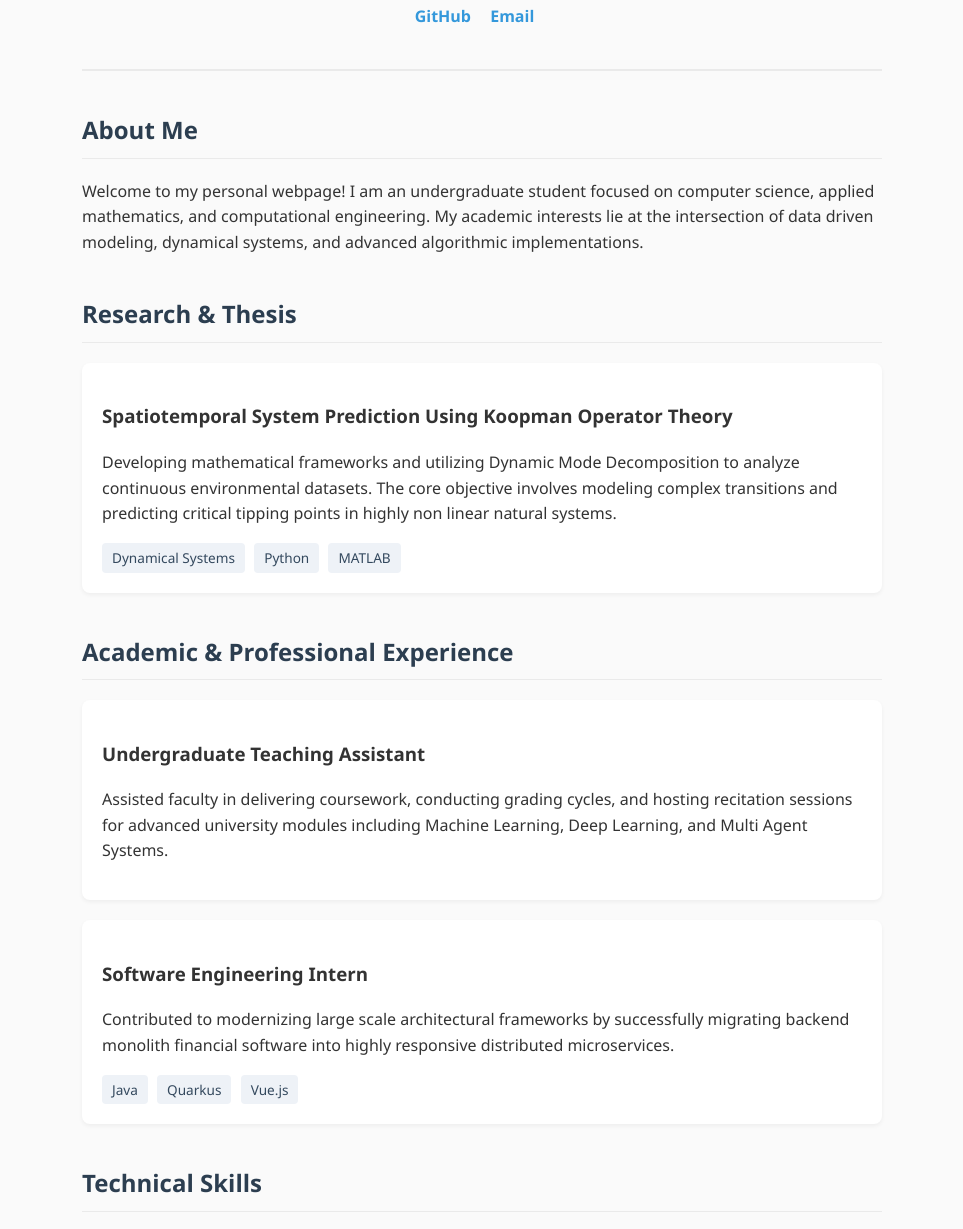
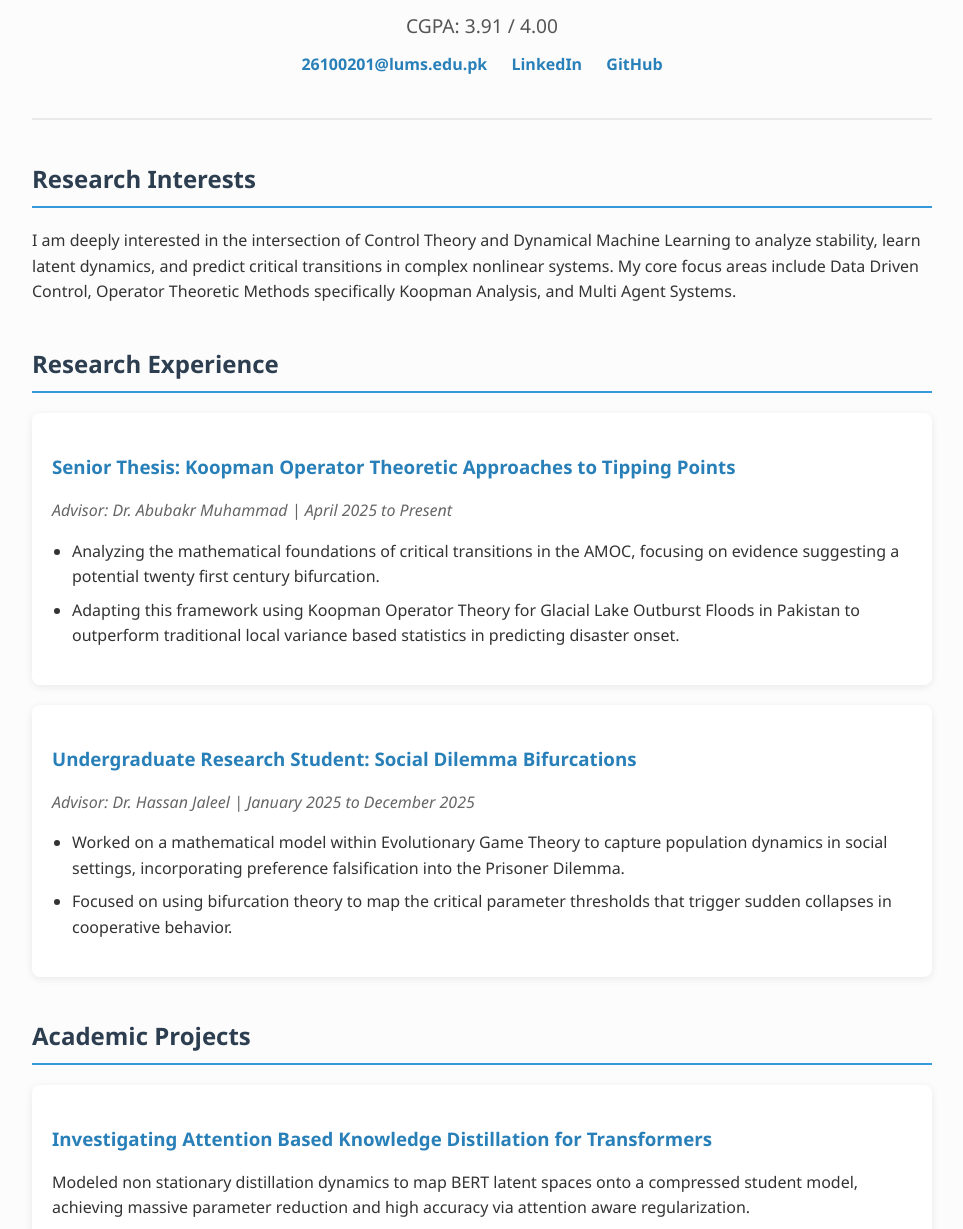
Before and after one commit to alianserj/alianserj.github.io, a plain HTML site: page index.html in a window 1280 px wide. Shown: the part 181-1410 px from the top of the page, without its empty margins (158-1121 px from the left). Drawn offline with Linux system fonts and the light colour scheme.

Commit message:
Revise index.html with new content and styling. cv usedd
Updated the title and improved styling for better layout and readability. Added new sections for research experience, academic projects, teaching experience, and awards.

```diff
--- a/index.html
+++ b/index.html
@@ -3,135 +3,191 @@
 <head>
     <meta charset="UTF-8">
     <meta name="viewport" content="width=device-width, initial-scale=1.0">
-    <title>Ali Anser | Academic Portfolio</title>
+    <title>Ali Anser Jaffri | Academic Portfolio</title>
     <style>
         body {
             font-family: 'Segoe UI', Tahoma, Geneva, Verdana, sans-serif;
             line-height: 1.6;
             color: #333333;
-            max-width: 800px;
+            max-width: 900px;
             margin: 0 auto;
-            padding: 20px;
-            background-color: #fafafa;
+            padding: 30px;
+            background-color: #fcfcfc;
         }
         header {
             text-align: center;
             padding: 40px 0;
             border-bottom: 2px solid #eaeaea;
+            margin-bottom: 30px;
         }
         h1 {
             margin: 0;
             color: #1a1a1a;
-            font-size: 2.5em;
+            font-size: 2.8em;
         }
         p.subtitle {
             font-size: 1.2em;
-            color: #666666;
-            margin: 10px 0 0 0;
+            color: #555555;
+            margin: 10px 0;
+            font-weight: 500;
+        }
+        .contactLinks a {
+            color: #2980b9;
+            text-decoration: none;
+            margin: 0 10px;
+            font-weight: bold;
+        }
+        .contactLinks a:hover {
+            text-decoration: underline;
         }
         section {
             margin: 40px 0;
         }
         h2 {
             color: #2c3e50;
-            border-bottom: 1px solid #eaeaea;
+            border-bottom: 2px solid #3498db;
             padding-bottom: 8px;
+            margin-bottom: 20px;
         }
-        .project-card, .experience-card {
+        h3 {
+            color: #2980b9;
+            margin-bottom: 5px;
+        }
+        .institution {
+            font-style: italic;
+            color: #666666;
+            margin-bottom: 15px;
+        }
+        .contentCard {
             background: #ffffff;
             padding: 20px;
             border-radius: 8px;
-            box-shadow: 0 2px 4px rgba(0,0,0,0.05);
+            box-shadow: 0 2px 8px rgba(0,0,0,0.08);
             margin-bottom: 20px;
         }
-        .tags {
+        ul {
             margin-top: 10px;
+            padding-left: 20px;
         }
-        .tag {
-            background: #eef2f7;
-            color: #34495e;
-            padding: 4px 10px;
-            border-radius: 4px;
+        li {
+            margin-bottom: 8px;
+        }
+        .tagContainer {
+            margin-top: 15px;
+        }
+        .skillTag {
+            background: #ecf0f1;
+            color: #2c3e50;
+            padding: 5px 12px;
+            border-radius: 20px;
             font-size: 0.85em;
-            margin-right: 5px;
+            margin-right: 8px;
+            margin-bottom: 8px;
             display: inline-block;
-        }
-        .links a {
-            color: #3498db;
-            text-decoration: none;
-            margin-right: 15px;
-            font-weight: bold;
-        }
-        .links a:hover {
-            text-decoration: underline;
+            font-weight: 600;
         }
     </style>
 </head>
 <body>
 
     <header>
-        <h1>Ali Anser</h1>
-        <p class="subtitle">Computer Science Researcher & Software Engineer</p>
-        <div class="links" style="margin-top: 20px;">
+        <h1>Ali Anser Jaffri</h1>
+        <p class="subtitle">BS in Computer Science | Lahore University of Management Sciences</p>
+        <p class="subtitle">CGPA: 3.91 / 4.00</p>
+        <div class="contactLinks">
+            <a href="mailto:26100201@lums.edu.pk">26100201@lums.edu.pk</a>
+            <a href="https://linkedin.com/in/ali-anser-jaffri" target="_blank">LinkedIn</a>
             <a href="https://github.com/alianserj" target="_blank">GitHub</a>
-            <a href="mailto:your.email@example.com">Email</a>
         </div>
     </header>
 
     <section id="about">
-        <h2>About Me</h2>
+        <h2>Research Interests</h2>
         <p>
-            Welcome to my personal webpage! I am an undergraduate student focused on computer science,
-            applied mathematics, and computational engineering. My academic interests lie at the intersection
-            of data driven modeling, dynamical systems, and advanced algorithmic implementations.
+            I am deeply interested in the intersection of Control Theory and Dynamical Machine Learning to analyze stability, learn latent dynamics, and predict critical transitions in complex nonlinear systems. My core focus areas include Data Driven Control, Operator Theoretic Methods specifically Koopman Analysis, and Multi Agent Systems.
         </p>
     </section>
 
     <section id="research">
-        <h2>Research & Thesis</h2>
-        <div class="project-card">
-            <h3>Spatiotemporal System Prediction Using Koopman Operator Theory</h3>
-            <p>
-                Developing mathematical frameworks and utilizing Dynamic Mode Decomposition to analyze continuous
-                environmental datasets. The core objective involves modeling complex transitions and predicting critical
-                tipping points in highly non linear natural systems.
-            </p>
-            <div class="tags">
-                <span class="tag">Dynamical Systems</span>
-                <span class="tag">Python</span>
-                <span class="tag">MATLAB</span>
-            </div>
+        <h2>Research Experience</h2>
+
+        <div class="contentCard">
+            <h3>Senior Thesis: Koopman Operator Theoretic Approaches to Tipping Points</h3>
+            <p class="institution">Advisor: Dr. Abubakr Muhammad | April 2025 to Present</p>
+            <ul>
+                <li>Analyzing the mathematical foundations of critical transitions in the AMOC, focusing on evidence suggesting a potential twenty first century bifurcation.</li>
+                <li>Adapting this framework using Koopman Operator Theory for Glacial Lake Outburst Floods in Pakistan to outperform traditional local variance based statistics in predicting disaster onset.</li>
+            </ul>
+        </div>
+
+        <div class="contentCard">
+            <h3>Undergraduate Research Student: Social Dilemma Bifurcations</h3>
+            <p class="institution">Advisor: Dr. Hassan Jaleel | January 2025 to December 2025</p>
+            <ul>
+                <li>Worked on a mathematical model within Evolutionary Game Theory to capture population dynamics in social settings, incorporating preference falsification into the Prisoner Dilemma.</li>
+                <li>Focused on using bifurcation theory to map the critical parameter thresholds that trigger sudden collapses in cooperative behavior.</li>
+            </ul>
         </div>
     </section>
 
-    <section id="experience">
-        <h2>Academic & Professional Experience</h2>
-        <div class="experience-card">
-            <h3>Undergraduate Teaching Assistant</h3>
-            <p>
-                Assisted faculty in delivering coursework, conducting grading cycles, and hosting recitation sessions
-                for advanced university modules including Machine Learning, Deep Learning, and Multi Agent Systems.
-            </p>
+    <section id="projects">
+        <h2>Academic Projects</h2>
+
+        <div class="contentCard">
+            <h3>Investigating Attention Based Knowledge Distillation for Transformers</h3>
+            <p>Modeled non stationary distillation dynamics to map BERT latent spaces onto a compressed student model, achieving massive parameter reduction and high accuracy via attention aware regularization.</p>
         </div>
-        <div class="experience-card">
-            <h3>Software Engineering Intern</h3>
-            <p>
-                Contributed to modernizing large scale architectural frameworks by successfully migrating backend
-                monolith financial software into highly responsive distributed microservices.
-            </p>
-            <div class="tags">
-                <span class="tag">Java</span>
-                <span class="tag">Quarkus</span>
-                <span class="tag">Vue.js</span>
-            </div>
+
+        <div class="contentCard">
+            <h3>Multi Agent Learning for Flying Base Stations</h3>
+            <p>Formulated UAV coordination as a Potential Game utilizing Marginal Contribution Utility to optimize distributed coverage, implementing Log Linear Learning dynamics for theoretical guarantees.</p>
+        </div>
+
+        <div class="contentCard">
+            <h3>Distributed Consensus in Networked Systems</h3>
+            <p>Implemented and tailored the Raft distributed consensus protocol in Golang for autonomous clients with simulated time varying networks as a key value database.</p>
+        </div>
+
+        <div class="contentCard">
+            <h3>Socio Technical System Design for Climate Resilient Operations</h3>
+            <p>Developed a data driven operations model for the flood waste nexus in Karachi amid intensifying climate change rains, adapting the MESSAGEix framework for Technological Regime Shift.</p>
+        </div>
+    </section>
+
+    <section id="teaching">
+        <h2>Teaching Experience</h2>
+        <div class="contentCard">
+            <h3>Undergraduate Teaching Assistant | LUMS</h3>
+            <ul>
+                <li>Advanced Game Theory</li>
+                <li>Deep Learning</li>
+                <li>Machine Learning</li>
+                <li>Advanced Machine Learning</li>
+            </ul>
+            <h3 style="margin-top: 20px;">Teacher | AIMS</h3>
+            <ul>
+                <li>Further Mathematics and Mathematics for Advanced Levels and IGCSE</li>
+            </ul>
         </div>
     </section>
 
     <section id="skills">
         <h2>Technical Skills</h2>
-        <div class="project-card">
-            <p><strong>Languages:</strong> Python, C++, Java, MATLAB, SQL, Go, Haskell</p>
-            <p><strong>Frameworks & Tools:</strong> Git, Quarkus, Vue.js, Linux, LaTeX</p>
+        <div class="contentCard">
+            <p><strong>Languages:</strong> Python, C, C++, MATLAB, SQL, Haskell, Golang</p>
+            <p><strong>Frameworks:</strong> PyTorch, TensorFlow, NumPy, SciPy, Pandas, Scikit learn</p>
+            <p><strong>Tools:</strong> Git, Docker, Linux, LaTeX, Azure</p>
+        </div>
+    </section>
+
+    <section id="awards">
+        <h2>Awards and Honors</h2>
+        <div class="contentCard">
+            <ul>
+                <li>Dean Honor List, LUMS School of Science and Engineering</li>
+                <li>Merit Scholarship, Full Award by Cedar College for academic excellence</li>
+                <li>National Science Talent Contest Scholar, selected among the top mathematics students nationwide to prepare for the International Mathematical Olympiad</li>
+            </ul>
         </div>
     </section>
 
```
